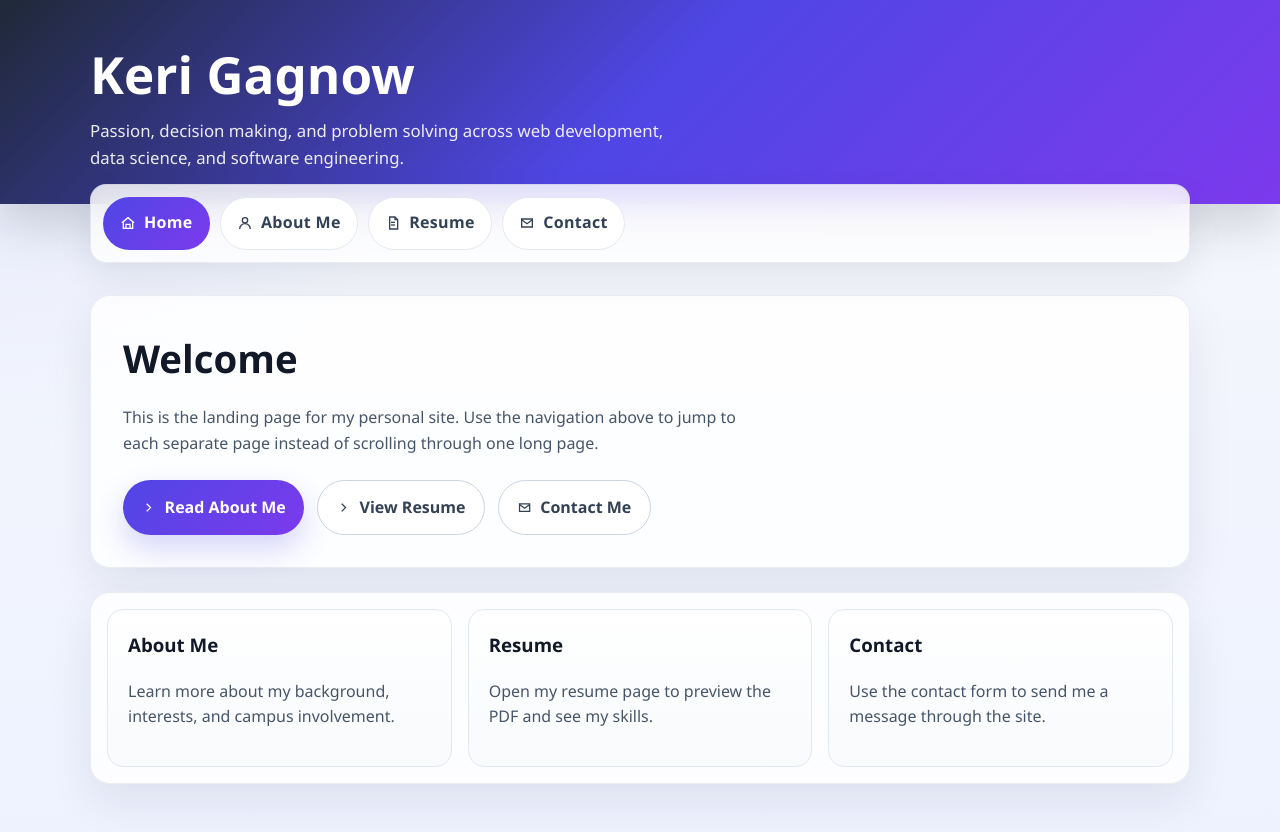
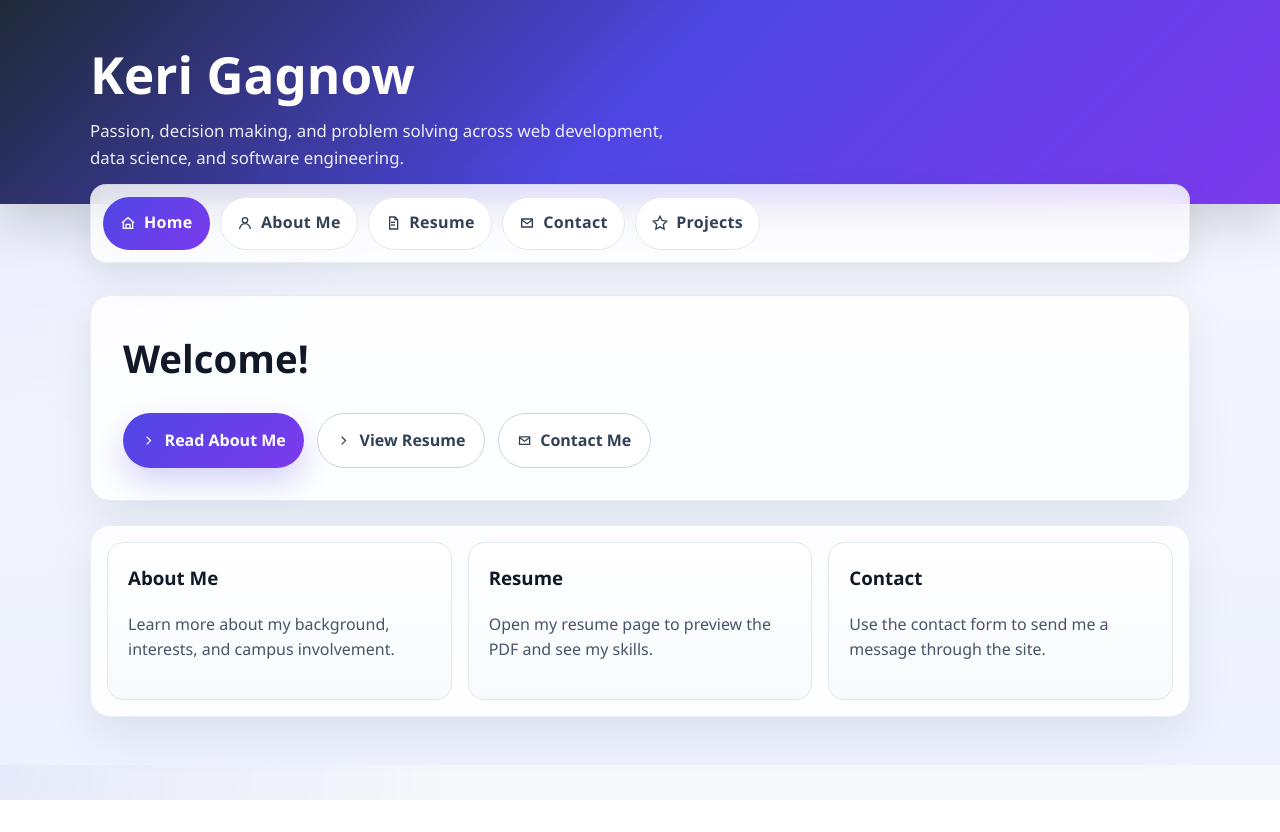
Before and after one commit to KeriGagnow/kerigagnow.github.io, a plain HTML site: page home.html in a window 1280 px wide. After the commit the page ends 800 px from the top, so only its background shows below. Drawn offline with Linux system fonts and the light colour scheme.

Commit message:
Added separated projects tabs

```diff
--- a/home.html
+++ b/home.html
@@ -1,10 +1,12 @@
 <!DOCTYPE html>
 <html lang="en">
+
 <head>
     <meta charset="UTF-8">
     <meta name="viewport" content="width=device-width, initial-scale=1.0">
     <title>Keri Gagnow | Home</title>
     <link rel="stylesheet" href="style.css">
+
 </head>
 <body>
     <header class="site-header">
@@ -20,13 +22,13 @@
             <li><a href="Aboutme.html"><svg class="nav-icon" viewBox="0 0 24 24" aria-hidden="true"><path d="M20 21a8 8 0 0 0-16 0"></path><circle cx="12" cy="8" r="4"></circle></svg>About Me</a></li>
             <li><a href="resume.html"><svg class="nav-icon" viewBox="0 0 24 24" aria-hidden="true"><path d="M7 3h8l4 4v14H7z"></path><path d="M15 3v4h4"></path><path d="M9 11h6"></path><path d="M9 15h6"></path></svg>Resume</a></li>
             <li><a href="contact.html"><svg class="nav-icon" viewBox="0 0 24 24" aria-hidden="true"><path d="M4 6h16v12H4z"></path><path d="m4 7 8 6 8-6"></path></svg>Contact</a></li>
+            <li><a href="projects.html"><svg class="nav-icon" viewBox="0 0 24 24" aria-hidden="true"><path d="M12 2l3.09 6.26L22 9.27l-5 4.87 1.18 6.88L12 17.77l-6.18 3.25L7 14.14 2 9.27l6.91-1.01L12 2z"></path></svg>Projects</a></li>
         </ul>
     </nav>
 
     <main class="site-main">
         <section class="page-panel">
-            <h2 class="section-title">Welcome</h2>
-            <p class="section-copy">This is the landing page for my personal site. Use the navigation above to jump to each separate page instead of scrolling through one long page.</p>
+            <h2 class="section-title">Welcome!</h2>
 
             <div class="cta-row">
                 <a class="btn" href="Aboutme.html"><svg class="button-icon" viewBox="0 0 24 24" aria-hidden="true"><path d="m9 6 6 6-6 6"></path></svg>Read About Me</a>
```
Also changed, not shown: projects.html (added).
